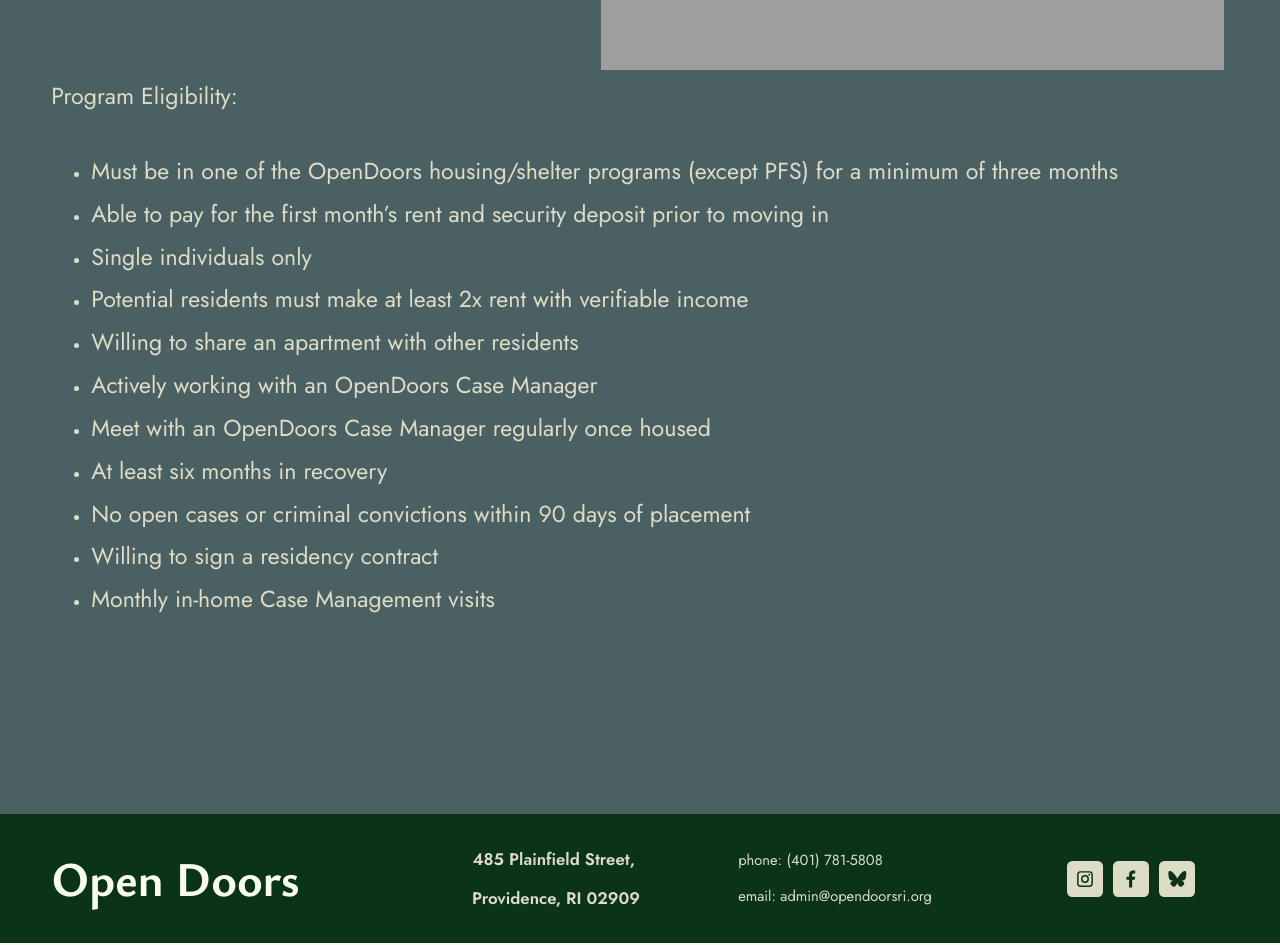
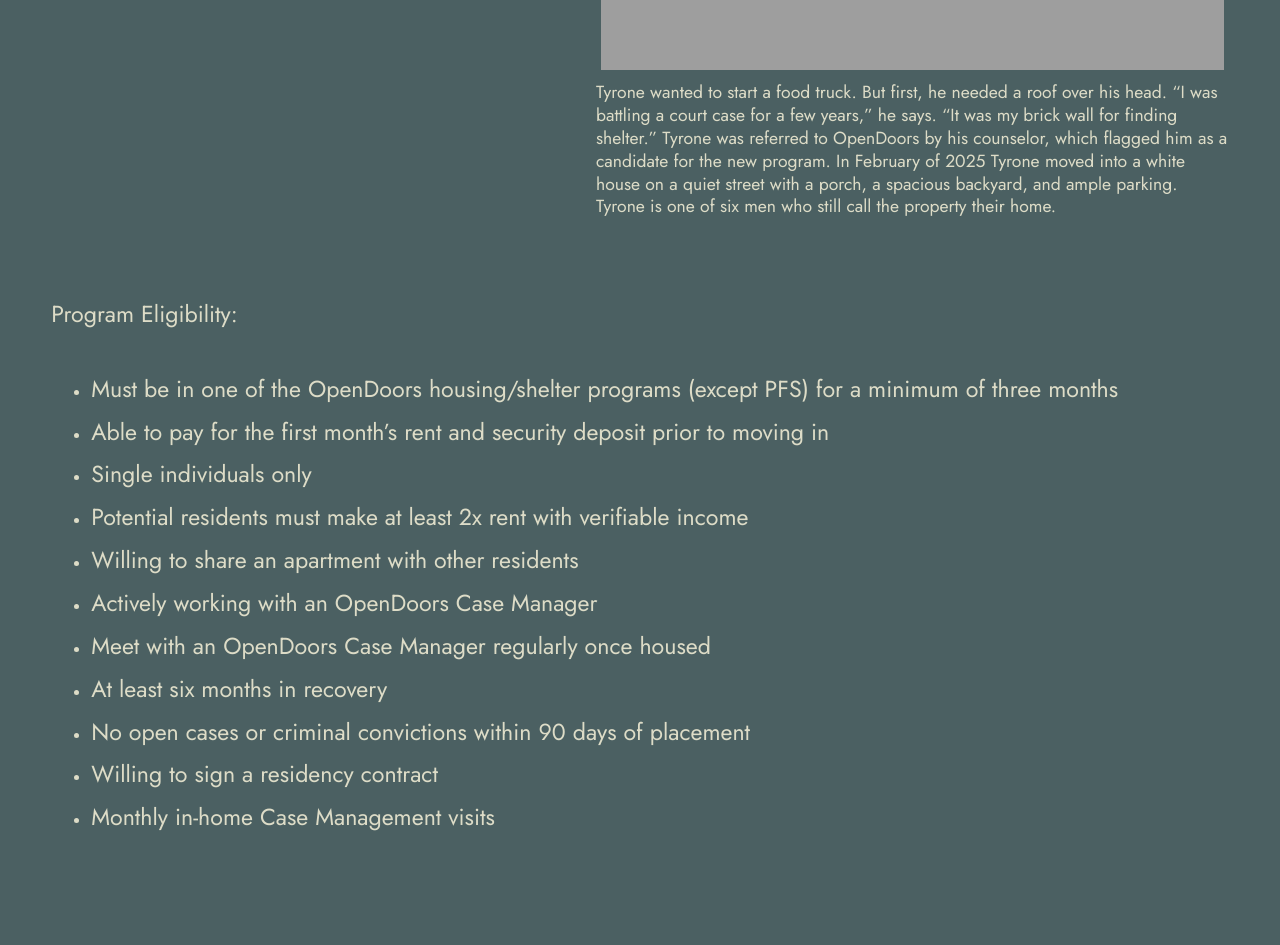
Before and after one commit to Nhorton81/opendoorsri.org, a plain HTML site: page master-leasing.html in a window 1280 px wide. Shown: the part 720-1665 px from the top of the page. Drawn offline with Linux system fonts and the light colour scheme; grey boxes are pictures that could not be loaded.

Commit message:
Add Tyrone's story under his photo on the master leasing page
Co-Authored-By: Claude Opus 5.5 <noreply@anthropic.com>

```diff
--- a/master-leasing.html
+++ b/master-leasing.html
@@ -31,7 +31,7 @@
 </ul></nav>
 </header>
 <main id="main">
-<section class="sec" data-theme="light" style="--rows:30;--mrows:35;--pt:6.6vmax;--pb:calc(6.6vmax + 8vw);--minh:66vh">
+<section class="sec" data-theme="light" style="--rows:36;--mrows:40;--pt:6.6vmax;--pb:calc(6.6vmax + 8vw);--minh:66vh">
 <div class="grid">
 <div class="b text" style="--m:1/2/4/10;--d:1/8/4/26;--z:2">
 <h1>Master Leasing Program</h1>
@@ -40,9 +40,12 @@
 <p class="large">Master Leasing is an innovative housing program where OpenDoors rents a unit or units from property owners and then subleases them to individuals. This arrangement offers renters stable and affordable housing, managed by a team who handles all maintenance and administrative tasks. </p><p class="large"></p><p class="large">By providing this support, we ensure a hassle-free living experience, allowing residents to focus on their well-being and personal growth. Our master leasing program is designed to create a secure and supportive community for all participants. Participants must already be OpenDoors residents or clients.  </p>
 </div>
 <div class="b image contain v-mid" style="--m:14/2/20/10;--d:4/13/17/26;--z:4">
-<img src="images/img-2297-2.jpg" alt="Master-leasing tenant sitting on the bed in his apartment" width="3000" height="2250" loading="lazy">
+<img src="images/img-2297-2.jpg" alt="Tyrone sitting on the bed in his room" width="3000" height="2250" loading="lazy">
 </div>
-<div class="b text" style="--m:20/2/36/10;--d:17/2/31/26;--z:3">
+<div class="b text" style="--m:20/2/24/10;--d:17/13/22/26;--z:5">
+<p>Tyrone wanted to start a food truck. But first, he needed a roof over his head. “I was battling a court case for a few years,” he says. “It was my brick wall for finding shelter.” Tyrone was referred to OpenDoors by his counselor, which flagged him as a candidate for the new program. In February of 2025 Tyrone moved into a white house on a quiet street with a porch, a spacious backyard, and ample parking. Tyrone is one of six men who still call the property their home.</p>
+</div>
+<div class="b text" style="--m:25/2/41/10;--d:23/2/37/26;--z:3">
 <p class="large">Program Eligibility:</p><ul><li><p class="large">Must be in one of the OpenDoors housing/shelter programs (except PFS) for a minimum of three months</p></li><li><p class="large">Able to pay for the first month’s rent and security deposit prior to moving in</p></li><li><p class="large">Single individuals only</p></li><li><p class="large">Potential residents must make at least 2x rent with verifiable income</p></li><li><p class="large">Willing to share an apartment with other residents</p></li><li><p class="large">Actively working with an OpenDoors Case Manager</p></li><li><p class="large">Meet with an OpenDoors Case Manager regularly once housed</p></li><li><p class="large">At least six months in recovery</p></li><li><p class="large">No open cases or criminal convictions within 90 days of placement</p></li><li><p class="large">Willing to sign a residency contract</p></li><li><p class="large">Monthly in-home Case Management visits</p></li></ul>
 </div>
 </div>
```
